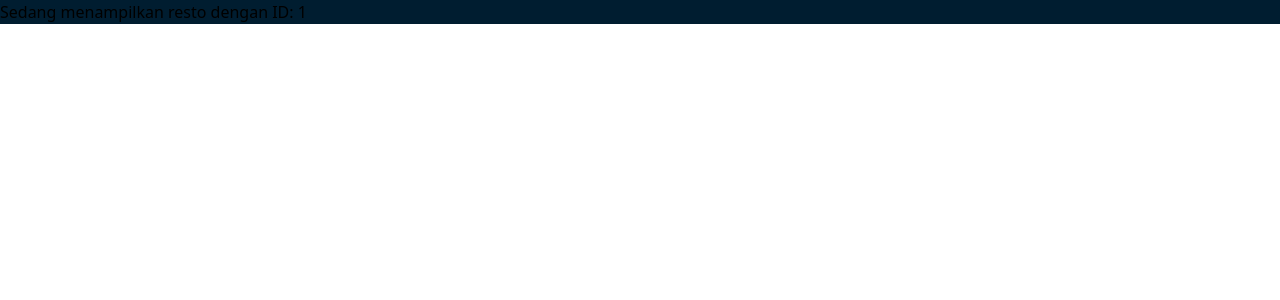
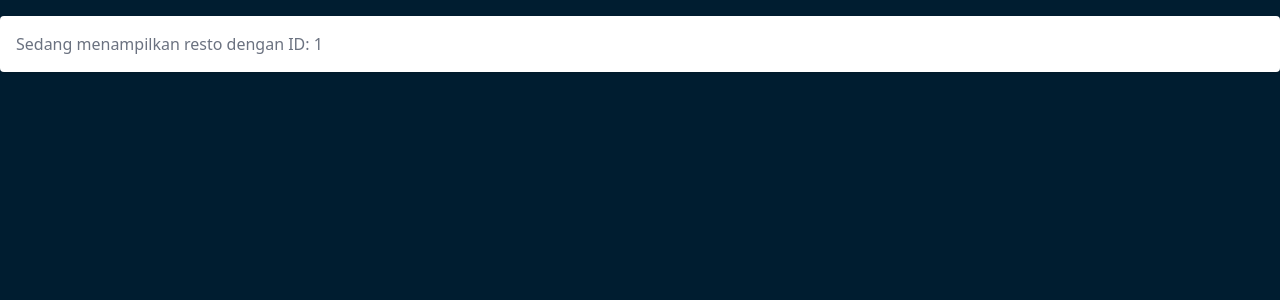
Before and after one commit to calvinkurniawann/review-restoo, a Vue app: page /restos/1 in a window 1280 px wide. Shown: the top 300 px of the page. Built offline with nearby package versions, Linux system fonts and the light colour scheme; no server answers.

Commit message:
refactor: make container as component

```diff
--- /dev/null
+++ b/src/components/BaseContainer.vue
@@ -0,0 +1,5 @@
+<template>
+    <div class="min-h-screen container mx-auto py-4">
+      <slot />
+    </div>
+  </template>
--- a/src/views/RestoDetailView.vue
+++ b/src/views/RestoDetailView.vue
@@ -2,6 +2,9 @@
 import { useRestoRepository } from "@/composables";
 import { ref, onMounted } from "vue";
 import { useRoute } from "vue-router";
+import BaseCard from "@/components/BaseCard.vue";
+import BaseContainer from "../components/BaseContainer.vue";
+
 const repository = useRestoRepository();
 const route = useRoute();
 const isLoading = ref(true);
@@ -21,5 +24,9 @@
 </script>
 
 <template>
-  <div>Sedang menampilkan resto dengan ID: {{ route.params.id }}</div>
-</template>
+    <BaseContainer>
+      <BaseCard
+        >Sedang menampilkan resto dengan ID: {{ route.params.id }}</BaseCard
+      >
+    </BaseContainer>
+  </template>
--- a/src/views/RestoView.vue
+++ b/src/views/RestoView.vue
@@ -2,6 +2,8 @@
 import { useRestoRepository } from "@/composables";
 import { ref, onMounted } from "vue";
 import BaseCard from "../components/BaseCard.vue";
+import BaseContainer from "../components/BaseContainer.vue";
+
 
 const repository = useRestoRepository();
 const isLoading = ref(true);
@@ -77,26 +79,24 @@
           md:flex md:space-y-0 md:flex-row md:items-center md:space-x-10 md:mt-0
         "
       >
-        <router-link to="Home" ><li class="text-gray-100 hover:text-[#4FF8F4]">Home</li></router-link>
-        <router-link to="Home" ><li class="text-gray-100 hover:text-[#4FF8F4]">About</li></router-link>
-        <router-link to="Home" ><li class="text-gray-100 hover:text-[#4FF8F4]">Contact Us</li></router-link>
-        <router-link to="Home" ><li class="text-gray-100 hover:text-[#4FF8F4]">Create Resto</li></router-link>
+        <router-link to="" ><li class="text-gray-100 hover:text-[#4FF8F4]">Home</li></router-link>
+        <router-link to="" ><li class="text-gray-100 hover:text-[#4FF8F4]">About</li></router-link>
+        <router-link to="" ><li class="text-gray-100 hover:text-[#4FF8F4]">Contact Us</li></router-link>
+        <router-link to="" ><li class="text-gray-100 hover:text-[#4FF8F4]">Create Resto</li></router-link>
       </ul>
     </nav>
   </div>
-  <div class="min-h-screen container mx-auto">
-    <div class="grid grid-cols-12 gap-4 py-4">
+  <BaseContainer>
+    <div class="grid grid-cols-12 gap-4">
       <div v-for="resto in restos" :key="resto.id" class="col-span-4">
         <!-- Card -->
         <BaseCard :to="{ name: 'restos-show', params: { id: resto.id } }">
-          <template #title>
-            {{ resto.name }}
-          </template>
+          <template #title>{{ resto.name }}</template>
           {{ excerpt(resto.description, 40) }}
         </BaseCard>
       </div>
     </div>
-  </div>
+  </BaseContainer>
 </template>
 <script>
 import { ref } from 'vue';
```
